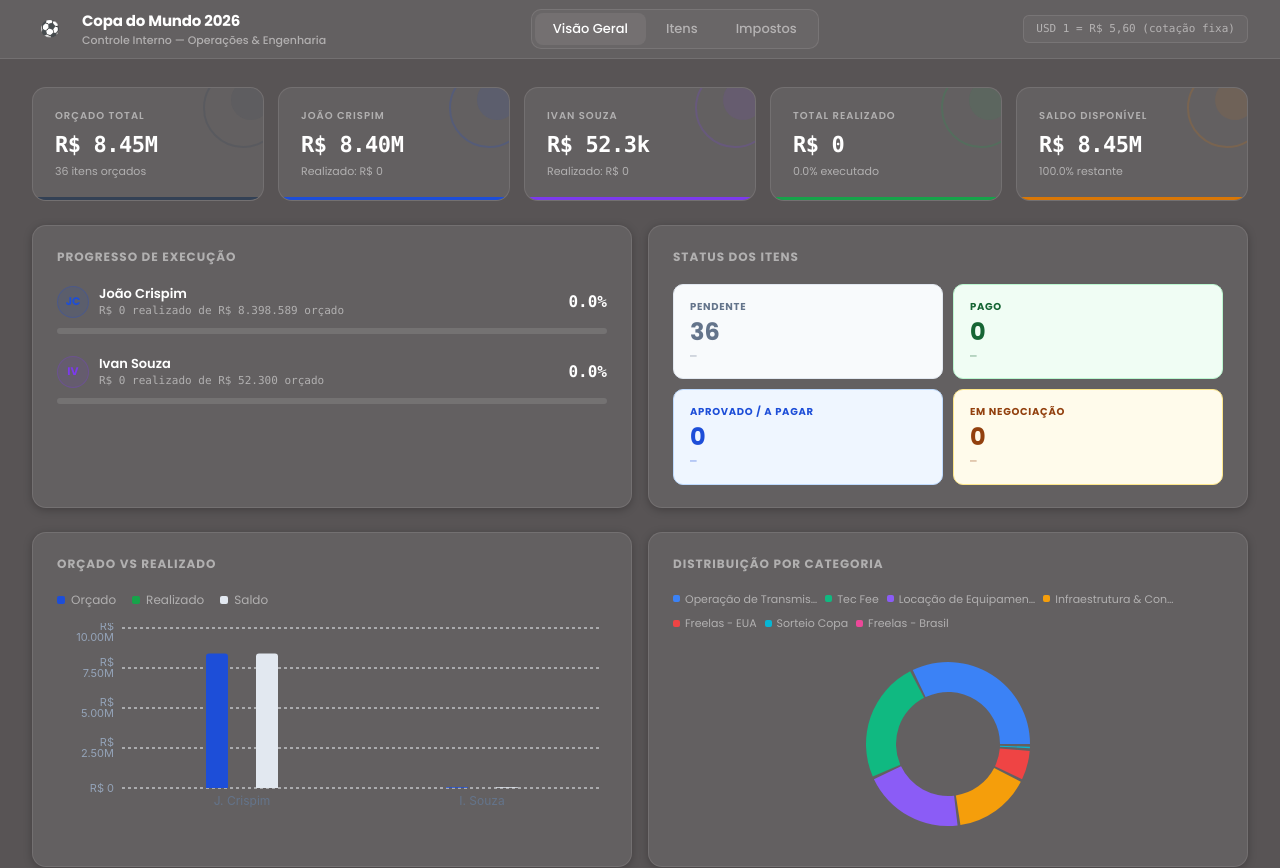
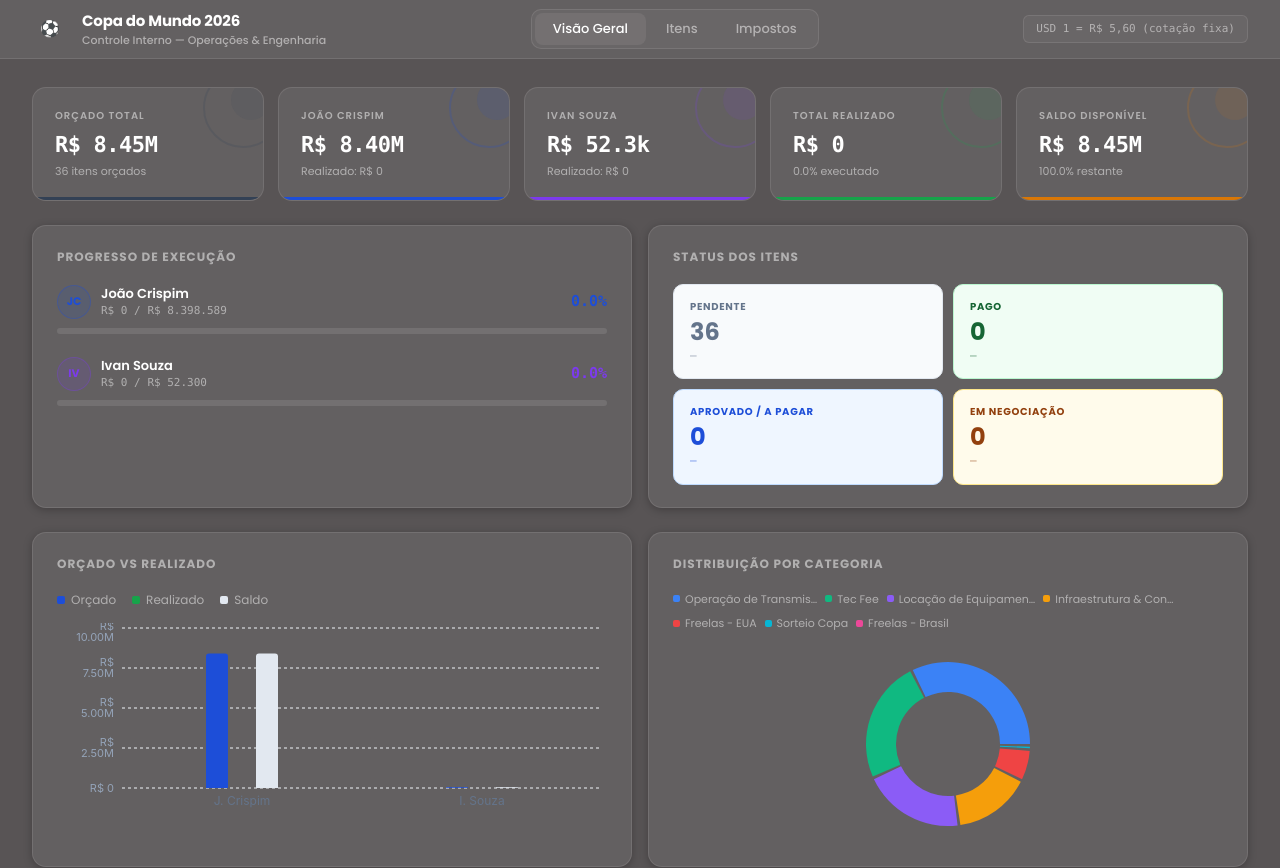
Before and after one commit to FellipePardal/CopaDoMundo2026, a React (Vite) app: page / in a window 1280 px wide. Shown: the top 868 px of the page. Built offline with nearby package versions, Linux system fonts and the light colour scheme.

Commit message:
Update ProgressBar.jsx

```diff
--- a/src/components/ProgressBar.jsx
+++ b/src/components/ProgressBar.jsx
@@ -1,22 +1,19 @@
 import React from 'react'
 import { fmtPct, fmt } from '../data/utils.js'
 
-export default function ProgressBar({ label, pct, realizado, orcado, color = '#1D4ED8', initials }) {
-  const p = Math.min(100, pct || 0)
+export default function ProgressBar({ label, pct, realizado, orcado, color = '#65B32E', initials }) {
+  const p   = Math.min(100, pct || 0)
   const over = pct > 100
 
   return (
-    <div style={{ marginBottom: 20 }}>
-      <div style={{
-        display: 'flex', justifyContent: 'space-between',
-        alignItems: 'center', marginBottom: 8,
-      }}>
+    <div style={{ marginBottom: 22 }}>
+      <div style={{ display: 'flex', justifyContent: 'space-between', alignItems: 'center', marginBottom: 8 }}>
         <div style={{ display: 'flex', alignItems: 'center', gap: 10 }}>
           {initials && (
             <div style={{
-              width: 32, height: 32, borderRadius: '50%',
-              background: color + '18',
-              border: `1.5px solid ${color}40`,
+              width: 34, height: 34, borderRadius: '50%',
+              background: `${color}20`,
+              border: `1.5px solid ${color}50`,
               display: 'flex', alignItems: 'center', justifyContent: 'center',
               fontSize: 11, fontWeight: 700, color,
             }}>{initials}</div>
@@ -24,25 +21,19 @@ export default function ProgressBar({ label, pct, realizado, orcado, color = '#1
           <div>
             <div style={{ fontSize: 13, fontWeight: 600, color: 'var(--text)' }}>{label}</div>
             <div style={{ fontSize: 11, color: 'var(--muted)', fontFamily: 'var(--mono)' }}>
-              {fmt(realizado)} realizado de {fmt(orcado)} orçado
+              {fmt(realizado)} / {fmt(orcado)}
             </div>
           </div>
         </div>
+        <span style={{
+          fontSize: 15, fontWeight: 700, fontFamily: 'var(--mono)',
+          color: over ? 'var(--danger)' : color,
+        }}>{fmtPct(pct)}</span>
+      </div>
+      <div style={{ height: 6, background: 'rgba(255,255,255,0.10)', borderRadius: 99, overflow: 'hidden' }}>
         <div style={{
-          fontSize: 16, fontWeight: 700, fontFamily: 'var(--mono)',
-          color: over ? 'var(--red)' : p > 70 ? 'var(--green)' : 'var(--text)',
-        }}>
-          {fmtPct(pct)}
-        </div>
-      </div>
-      <div style={{
-        height: 6, background: 'var(--surface3)',
-        borderRadius: 99, overflow: 'hidden',
-      }}>
-        <div style={{
-          height: '100%', width: `${p}%`,
-          borderRadius: 99,
-          background: over ? 'var(--red)' : color,
+          height: '100%', width: `${p}%`, borderRadius: 99,
+          background: over ? 'var(--danger)' : color,
           transition: 'width 0.8s cubic-bezier(0.4,0,0.2,1)',
         }} />
       </div>
```
